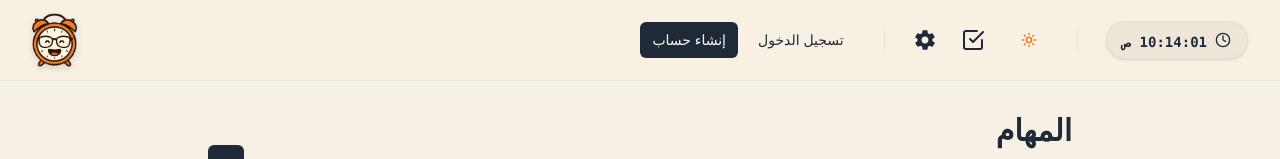
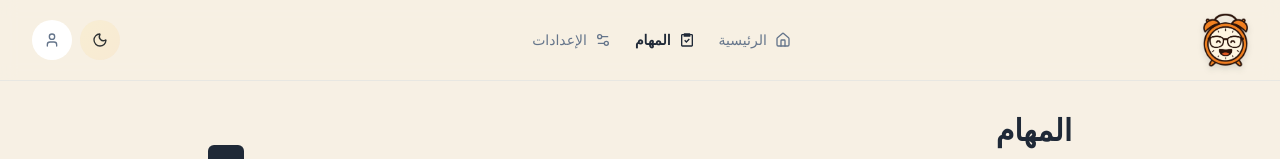
Before and after one commit to AbdelrahmanMostafa0/sa3teen-gad, a Next.js app: page /tasks in a window 1280 px wide. Shown: the top 159 px of the page. Built offline with nearby package versions, Linux system fonts and the light colour scheme; no server answers.

Commit message:
update navbar layout and add animation to the mood toggle

```diff
--- a/src/components/auth/GoogleLoginButton.tsx
+++ b/src/components/auth/GoogleLoginButton.tsx
@@ -8,6 +8,7 @@ import Cookies from "js-cookie";
 import { Button } from "@/components/ui/button";
 import { FcGoogle } from "react-icons/fc";
 import { Loader2 } from "lucide-react";
+import { useUser } from "@/hooks/useUser";
 
 interface GoogleLoginButtonProps {
   onError?: (error: string) => void;
@@ -16,7 +17,7 @@ interface GoogleLoginButtonProps {
 export default function GoogleLoginButton({ onError }: GoogleLoginButtonProps) {
   const router = useRouter();
   const [loading, setLoading] = useState(false);
-
+  const { refetchUser } = useUser()
   const login = useGoogleLogin({
     onSuccess: async (tokenResponse) => {
       setLoading(true);
@@ -29,6 +30,7 @@ export default function GoogleLoginButton({ onError }: GoogleLoginButtonProps) {
           Cookies.set("token", res.data.token);
           router.push("/");
           router.refresh();
+          refetchUser()
         }
       } catch (error) {
         console.error("Google login error:", error);
--- a/src/components/mode-toggle.tsx
+++ b/src/components/mode-toggle.tsx
@@ -1,27 +1,83 @@
 "use client";
 
-import * as React from "react";
 import { Moon, Sun } from "lucide-react";
 import { useTheme } from "next-themes";
+import { motion, AnimatePresence } from "framer-motion";
 import { Button } from "@/components/ui/button";
+import { useEffect, useState } from "react";
 
 export function ModeToggle() {
-  const { theme, setTheme } = useTheme();
+  const { resolvedTheme, theme, setTheme } = useTheme();
+  const [mounted, setMounted] = useState(false);
+
+  useEffect(() => {
+    setMounted(true);
+  }, []);
 
   const toggleTheme = () => {
     setTheme(theme === "dark" ? "light" : "dark");
   };
+
+  const isDark = resolvedTheme === "dark";
+
+  if (!mounted) {
+    return (
+      <Button
+        variant="ghost"
+        size="icon"
+        className="relative w-10 h-10 rounded-full"
+        disabled
+      >
+        <div className="w-5 h-5" />
+      </Button>
+    );
+  }
 
   return (
     <Button
       variant="ghost"
       size="icon"
       onClick={toggleTheme}
-      className="relative w-10 h-10 rounded-full hover:bg-accent hover:text-accent-foreground transition-colors duration-300"
-      title="Toggle theme"
+      className="relative w-10 h-10 rounded-full hover:bg-accent hover:text-accent-foreground overflow-hidden"
+      title={`Switch to ${isDark ? "light" : "dark"} mode`}
     >
-      <Sun className="h-[1.5rem] w-[1.5rem] rotate-0 scale-100 transition-all duration-500 dark:-rotate-90 dark:scale-0 text-orange-500" />
-      <Moon className="absolute h-[1.5rem] w-[1.5rem] rotate-90 scale-0 transition-all duration-500 dark:rotate-0 dark:scale-100 text-blue-400" />
+      <AnimatePresence mode="wait" initial={false}>
+        {isDark ? (
+          <motion.div
+            key="sun"
+            initial={{ y: -20, opacity: 0, rotate: -90 }}
+            animate={{ y: 0, opacity: 1, rotate: 0 }}
+            exit={{ y: 20, opacity: 0, rotate: 90 }}
+            transition={{ duration: 0.3, ease: [0.34, 1.56, 0.64, 1] }}
+          >
+            <Sun className="w-5 h-5" />
+          </motion.div>
+        ) : (
+          <motion.div
+            key="moon"
+            initial={{ y: -20, opacity: 0, rotate: -90 }}
+            animate={{ y: 0, opacity: 1, rotate: 0 }}
+            exit={{ y: 20, opacity: 0, rotate: 90 }}
+            transition={{ duration: 0.3, ease: [0.34, 1.56, 0.64, 1] }}
+          >
+            <Moon className="w-5 h-5" />
+          </motion.div>
+        )}
+      </AnimatePresence>
+
+      <motion.div
+        className="absolute inset-0 rounded-full bg-gradient-to-br from-yellow-400/20 to-orange-400/20 dark:from-blue-400/20 dark:to-purple-400/20"
+        animate={{
+          scale: isDark ? [1, 1.2, 1] : [1, 1.2, 1],
+          opacity: [0.3, 0.5, 0.3],
+        }}
+        transition={{
+          duration: 2,
+          repeat: Infinity,
+          ease: "easeInOut",
+        }}
+      />
+
       <span className="sr-only">Toggle theme</span>
     </Button>
   );
--- a/src/components/navbar/Navbar.tsx
+++ b/src/components/navbar/Navbar.tsx
@@ -1,97 +1,88 @@
 "use client";
-import { format } from "date-fns";
-import { useTime } from "@/context/TimeContext";
+import { usePathname } from "next/navigation";
+import { cn } from "@/lib/utils";
+// import { format } from "date-fns";
+// import { useTime } from "@/context/TimeContext";
 import { ModeToggle } from "../mode-toggle";
 import Image from "next/image";
 import Link from "next/link";
-import { Clock } from "lucide-react";
-import { IoMdSettings } from "react-icons/io";
+// import { Clock } from "lucide-react";
+
 import { FiCheckSquare } from "react-icons/fi";
-import { Home } from "lucide-react";
+import { Home, Settings2 } from "lucide-react";
 import { useUser } from "@/hooks/useUser";
 import { UserDropdown } from "./UserDropdown";
-import { Button } from "../ui/button";
+import { BiTask } from "react-icons/bi";
+// import { Button } from "../ui/button";
 
 const Navbar = () => {
-  const time = useTime();
+  const pathname = usePathname();
+  // const time = useTime();
   const { user } = useUser();
   console.log(user);
 
   return (
     <>
-      {/* TOP NAV */}
       <header className="sticky top-0 z-50 w-full border-b border-border/40 bg-background/95 backdrop-blur supports-[backdrop-filter]:bg-background/60 transition-colors duration-300">
         <div className="container mx-auto flex h-20 items-center justify-between px-4 md:px-8">
-          {/* LEFT — Desktop */}
-          <div className="hidden md:flex items-center gap-3 md:gap-6">
-            {/* Desktop Clock */}
-            <div className="hidden md:flex items-center gap-2 px-4 py-1.5 bg-secondary/50 rounded-full border border-border/50 shadow-sm">
-              <Clock className="w-4 h-4 text-primary" />
-              <p className="text-sm font-mono font-bold text-primary pt-1">
-                {format(time, "hh:mm:ss a")
-                  .replace("AM", "ص")
-                  .replace("PM", "م")}
-              </p>
-            </div>
+          <div className=" flex items-center gap-3 md:gap-6">
+            <Link href="/" className="flex items-center gap-2">
+              <Image
+                src="/logo.png"
+                width={45}
+                height={45}
+                alt="ساعتين جد logo"
+                className="drop-shadow-md hover:scale-105 transition-transform duration-300"
+              />
+              {/* <h1 className="text-2xl font-bold">ساعتين جد</h1> */}
+            </Link>
 
-            <div className="h-6 w-[1px] bg-border/60 mx-1" />
-
-            <ModeToggle />
+          </div>
+          <div className="hidden md:flex items-center gap-6">
+            <Link
+              href="/"
+              className={cn(
+                "text-sm flex items-center gap-2 font-medium transition-colors",
+                pathname === "/"
+                  ? "text-primary font-bold"
+                  : "text-muted-foreground hover:text-primary"
+              )}
+            >
+              <Home className="w-4 h-4" />
+              الرئيسية
+            </Link>
             <Link
               href="/tasks"
-              className="text-2xl hover:text-primary transition-colors"
+              className={cn(
+                "text-sm flex items-center gap-2 font-medium transition-colors",
+                pathname === "/tasks"
+                  ? "text-primary font-bold"
+                  : "text-muted-foreground hover:text-primary"
+              )}
             >
-              <FiCheckSquare />
+              <BiTask className="w-4 h-4" />
+              المهام
             </Link>
             <Link
               href="/settings"
-              className="text-2xl hover:text-primary transition-colors"
+              className={cn(
+                "text-sm flex items-center gap-2 font-medium transition-colors",
+                pathname === "/settings"
+                  ? "text-primary font-bold"
+                  : "text-muted-foreground hover:text-primary"
+              )}
             >
-              <IoMdSettings />
+              <Settings2 className="w-4 h-4" />
+              الإعدادات
             </Link>
-
-            <div className="h-6 w-[1px] bg-border/60 mx-1" />
-
-            {user ? (
-              <UserDropdown />
-            ) : (
-              <div className="flex items-center gap-2">
-                <Button asChild variant="ghost" size="sm">
-                  <Link href="/login">تسجيل الدخول</Link>
-                </Button>
-                <Button asChild size="sm">
-                  <Link href="/register">إنشاء حساب</Link>
-                </Button>
-              </div>
-            )}
           </div>
-
-          {/* LEFT — Mobile (clock + toggle) */}
-          <div className="md:hidden flex items-center gap-3">
-            <Clock className="w-5 h-5 text-primary" />
-            <span className="text-sm font-bold text-primary">
-              {format(time, "hh:mm a").replace("AM", "ص").replace("PM", "م")}
-            </span>
-
-            <div className="h-5 w-[1px] bg-border/60" />
-
+          <div className="flex items-center gap-2">
             <ModeToggle />
+            <UserDropdown />
           </div>
-
-          {/* RIGHT — Logo */}
-          <Link href="/" className="flex items-center gap-2">
-            <Image
-              src="/logo.png"
-              width={45}
-              height={45}
-              alt="ساعتين جد logo"
-              className="drop-shadow-md hover:scale-105 transition-transform duration-300"
-            />
-          </Link>
         </div>
       </header>
 
-      {/* MOBILE BOTTOM BAR */}
       <nav className="md:hidden fixed bottom-0 left-0 right-0 z-50 border-t border-border/40 bg-background/95 backdrop-blur flex justify-around py-3">
         <Link
           href="/tasks"
@@ -111,7 +102,7 @@ const Navbar = () => {
           href="/settings"
           className="flex flex-col items-center text-primary hover:text-primary/80 transition-colors"
         >
-          <IoMdSettings className="w-6 h-6" />
+          <Settings2 className="w-6 h-6" />
           <span className="text-xs mt-1">الإعدادات</span>
         </Link>
       </nav>
--- a/src/components/navbar/UserDropdown.tsx
+++ b/src/components/navbar/UserDropdown.tsx
@@ -11,55 +11,117 @@ import {
 import { Button } from "@/components/ui/button";
 import { Avatar, AvatarFallback, AvatarImage } from "@/components/ui/avatar";
 import { useUser } from "@/hooks/useUser";
-import { LogOut, User as UserIcon, Settings } from "lucide-react";
+import { LogOut, User, Settings, LogIn, UserPlus } from "lucide-react";
 import Link from "next/link";
 
 export function UserDropdown() {
   const { user, logout } = useUser();
 
-  if (!user) return null;
-
+  if (user) {
     return (
       <DropdownMenu>
         <DropdownMenuTrigger asChild>
-        <Button variant="ghost" className="relative h-10 w-10 rounded-full">
-          <Avatar className="h-10 w-10 border border-border">
+          <Button
+            variant="ghost"
+            className="relative h-10 w-10 rounded-full hover:bg-accent transition-colors"
+          >
+            <Avatar className="h-10 w-10 ring-2 ring-background hover:ring-accent transition-all">
               <AvatarImage src={user.profilePicture} alt={user.fullName} />
-            <AvatarFallback>{user.fullName.charAt(0)}</AvatarFallback>
+              <AvatarFallback className="bg-gradient-to-br from-primary/20 to-primary/10 text-primary font-semibold">
+                {user.fullName.charAt(0)}
+              </AvatarFallback>
             </Avatar>
           </Button>
         </DropdownMenuTrigger>
-      <DropdownMenuContent className="w-56" align="end" forceMount>
-        <DropdownMenuLabel className="font-normal">
-          <div className="flex flex-col space-y-1">
-            <p className="text-sm font-medium leading-none">{user.fullName}</p>
-            <p className="text-xs leading-none text-muted-foreground">
+        <DropdownMenuContent className="w-64 p-2" align="start" sideOffset={8}>
+          <DropdownMenuLabel dir="rtl" className="font-normal px-3 py-2">
+            <div dir="ltr" className="flex items-center gap-3">
+              <Avatar className="h-10 w-10">
+                <AvatarImage src={user.profilePicture} alt={user.fullName} />
+                <AvatarFallback className="bg-gradient-to-br from-primary/20 to-primary/10 text-primary font-semibold">
+                  {user.fullName.charAt(0)}
+                </AvatarFallback>
+              </Avatar>
+              <div className="flex flex-col space-y-0.5 flex-1 min-w-0">
+                <p className="text-sm font-semibold truncate">
+                  {user.fullName}
+                </p>
+                <p dir="ltr" className="text-xs leading-none text-muted-foreground truncate">
                   {user.email}
                 </p>
               </div>
+            </div>
           </DropdownMenuLabel>
-        <DropdownMenuSeparator />
-        <DropdownMenuItem asChild>
-          <Link href="/profile" className="cursor-pointer flex items-center">
-            <UserIcon className="mr-2 h-4 w-4 ml-2" />
-            <span>الملف الشخصي</span>
+          <DropdownMenuSeparator className="my-2" />
+          <DropdownMenuItem
+            asChild
+            dir="rtl"
+            className="cursor-pointer rounded-md py-2.5 px-3"
+          >
+            <Link href="/profile" className="flex items-center gap-3">
+              <User className="h-4 w-4 text-muted-foreground" />
+              <span className="text-sm">الملف الشخصي</span>
             </Link>
           </DropdownMenuItem>
-        <DropdownMenuItem asChild>
-          <Link href="/settings" className="cursor-pointer flex items-center">
-            <Settings className="mr-2 h-4 w-4 ml-2" />
-            <span>الإعدادات</span>
+          <DropdownMenuItem
+            asChild
+            dir="rtl"
+            className="cursor-pointer rounded-md py-2.5 px-3"
+          >
+            <Link href="/settings" className="flex items-center gap-3">
+              <Settings className="h-4 w-4 text-muted-foreground" />
+              <span className="text-sm">الإعدادات</span>
             </Link>
           </DropdownMenuItem>
-        <DropdownMenuSeparator />
+          <DropdownMenuSeparator className="my-2" />
           <DropdownMenuItem
-          className="cursor-pointer text-destructive focus:text-destructive"
+            dir="rtl"
+            className="cursor-pointer rounded-md py-2.5 px-3 text-red-500"
             onClick={logout}
           >
-          <LogOut className="mr-2 h-4 w-4 ml-2" />
-          <span>تسجيل الخروج</span>
+            <LogOut className="h-4 w-4 mr-3" />
+            <span className="text-sm font-medium">تسجيل الخروج</span>
           </DropdownMenuItem>
         </DropdownMenuContent>
       </DropdownMenu>
     );
   }
+
+  return (
+    <DropdownMenu>
+      <DropdownMenuTrigger asChild>
+        <Button
+          variant="ghost"
+          size="icon"
+          className="h-10 w-10 rounded-full hover:bg-accent transition-colors"
+        >
+          <div className="h-10 w-10 rounded-full flex items-center justify-center bg-white hover:bg-accent transition-colors">
+            <User className="h-4 w-4 text-muted-foreground" />
+          </div>
+        </Button>
+      </DropdownMenuTrigger>
+      <DropdownMenuContent className="w-52 p-2" align="start" sideOffset={8}>
+        <DropdownMenuItem
+          dir="rtl"
+          asChild
+          className="cursor-pointer rounded-md py-2.5 px-3"
+        >
+          <Link href="/login" className="flex items-center gap-3">
+            <LogIn className="h-4 w-4 text-muted-foreground ml-0 mr-0" />
+            <span className="text-sm font-medium">تسجيل الدخول</span>
+          </Link>
+        </DropdownMenuItem>
+        <DropdownMenuItem
+          dir="rtl"
+          asChild
+          className="cursor-pointer rounded-md py-2.5 px-3"
+        >
+          <Link href="/register" className="flex items-center gap-3">
+            <UserPlus className="h-4 w-4 text-muted-foreground ml-0 mr-0" />
+            <span className="text-sm font-medium">التسجيل</span>
+          </Link>
+        </DropdownMenuItem>
+      </DropdownMenuContent>
+    </DropdownMenu>
+  );
+}
```
Also changed, not shown: src/app/api/auth/login/route.ts (+0 -11 lines), src/components/ui/dropdown-menu.tsx (+38 -38 lines), 1 other file (tests, documents, lock files or other folders). Lines whose indentation alone changed are shown as unchanged.
